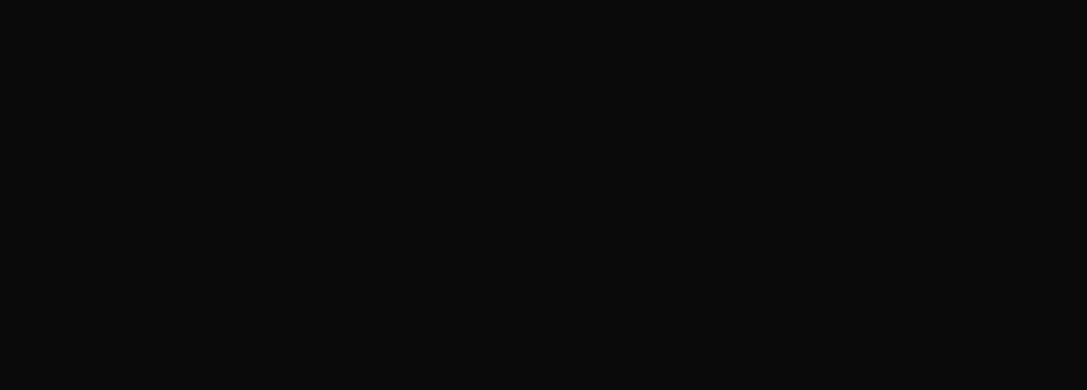
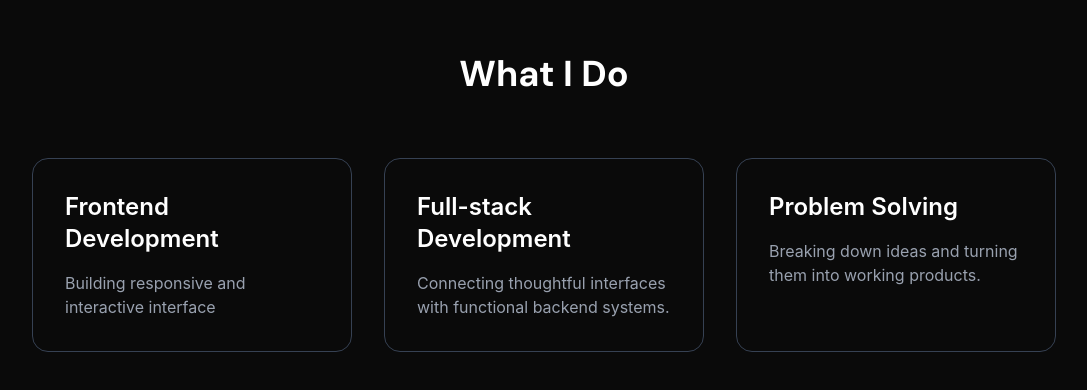
Before and after one commit to abhi-r21/Portfolio-Website, a React app: page / in a window 1280 px wide. Shown: the part 2624-3014 px from the top of the page, without its empty margins (96-1183 px from the left). Built offline with nearby package versions, Linux system fonts and the light colour scheme; the HTML template or start-up script is replaced by a standard one; a web font is replaced by a local one.

Commit message:
Added new file

```diff
--- a/src/components/AboutMe.tsx
+++ b/src/components/AboutMe.tsx
@@ -1,6 +1,7 @@
 import{ motion, useScroll, useTransform } from "motion/react";
 import { useRef } from "react";
 import AboutText from "./AboutText";
+import WhatIDo from "./WhatIDo";
 
 function AboutMe() {
   const ref = useRef<HTMLDivElement>(null);
@@ -31,6 +32,7 @@
     </div>
 
       <AboutText scrollYProgress={scrollYProgress} />
+      <WhatIDo />
     </section>
   );
 }
--- /dev/null
+++ b/src/components/WhatIDo.tsx
@@ -0,0 +1,47 @@
+function WhatIDo() {
+  return (
+    <section className="min-h-screen px-6 py-20">
+      <h2 className="text-center font-[DM_Sans] text-4xl font-bold">
+        What I Do
+      </h2>
+
+      <div className="mx-auto mt-16 grid max-w-5xl gap-8 md:grid-cols-3">
+
+        {/* Frontend Development */}
+        <div className="rounded-2xl border border-gray-700 p-8">
+          <h3 className="text-2xl font-semibold">
+            Frontend Development
+          </h3>
+
+          <p className="mt-4 text-gray-400">
+            Building responsive and interactive interface
+          </p>
+        </div>
+
+        {/* Full-stack Development */}
+        <div className="rounded-2xl border border-gray-700 p-8">
+          <h3 className="text-2xl font-semibold">
+            Full-stack Development
+          </h3>
+
+          <p className="mt-4 text-gray-400">
+            Connecting thoughtful interfaces with functional backend systems.
+          </p>
+        </div>
+
+        {/* Problem Solving */}
+        <div className="rounded-2xl border border-gray-700 p-8">
+          <h3 className="text-2xl font-semibold">
+            Problem Solving
+          </h3>
+
+          <p className="mt-4 text-gray-400">
+            Breaking down ideas and turning them into working products.
+          </p>
+        </div>
+      </div>
+    </section>
+  );
+}
+
+export default WhatIDo;
```
Also changed, not shown: src/components/CurrentlyLearning.tsx (added), src/components/Interests.tsx (deleted), src/components/Skills.tsx (deleted).
